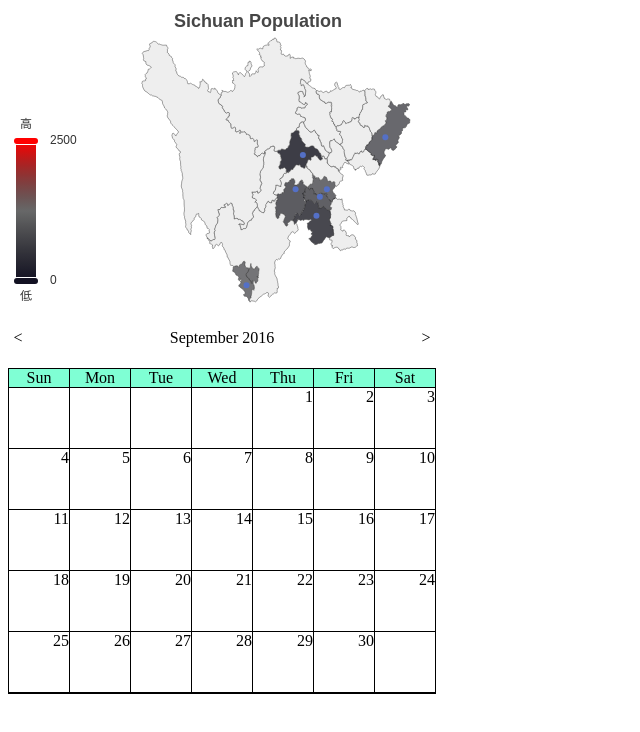
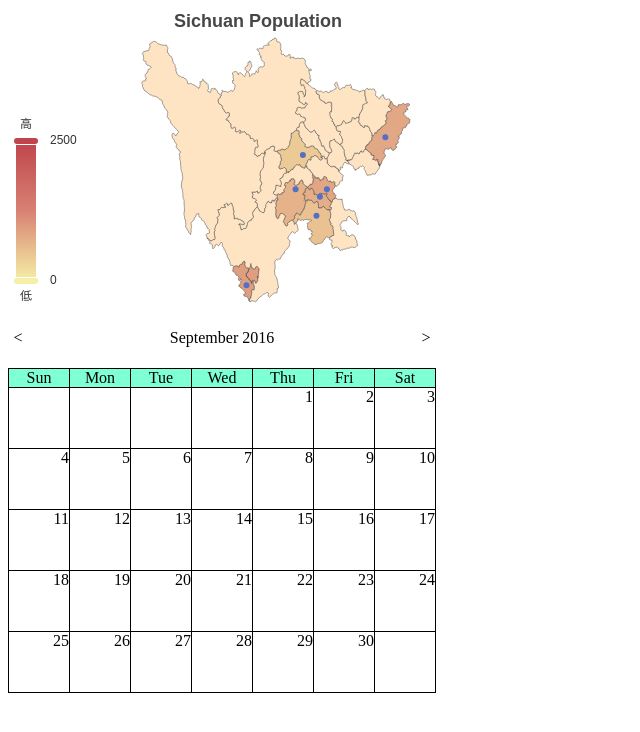
Before and after one commit to Youjingyu/gov_page, a plain HTML site: page index.html in a window 1280 px wide. Shown: the whole page, without its empty margins (0-640 px from the left). Drawn offline with nearby package versions, Linux system fonts and the light colour scheme.

Commit message:
change map

```diff
--- a/css/common.css
+++ b/css/common.css
@@ -54,7 +54,6 @@ body{
 .date-content{
     border-top: 1px solid;
     border-left: 1px solid;
-    border-bottom: 1px solid;
 }
 
 .date-box{
--- a/index.html
+++ b/index.html
@@ -73,10 +73,7 @@
                 left: 'left',
                 top: 'bottom',
                 text:['高','低'],           // 文本，默认为数值文本
-                calculable : true,
-                inRange: {
-                    color: ['#121122', 'rgba(3,4,5,0.4)', 'red']
-                }
+                calculable : true
             },
             series: [{
                 name: 'population',
@@ -89,6 +86,11 @@
                     },
                     emphasis: {
                         show: true
+                    }
+                },
+                itemStyle: {
+                    normal:{
+                        areaColor: 'bisque'
                     }
                 },
                 data:[
```
